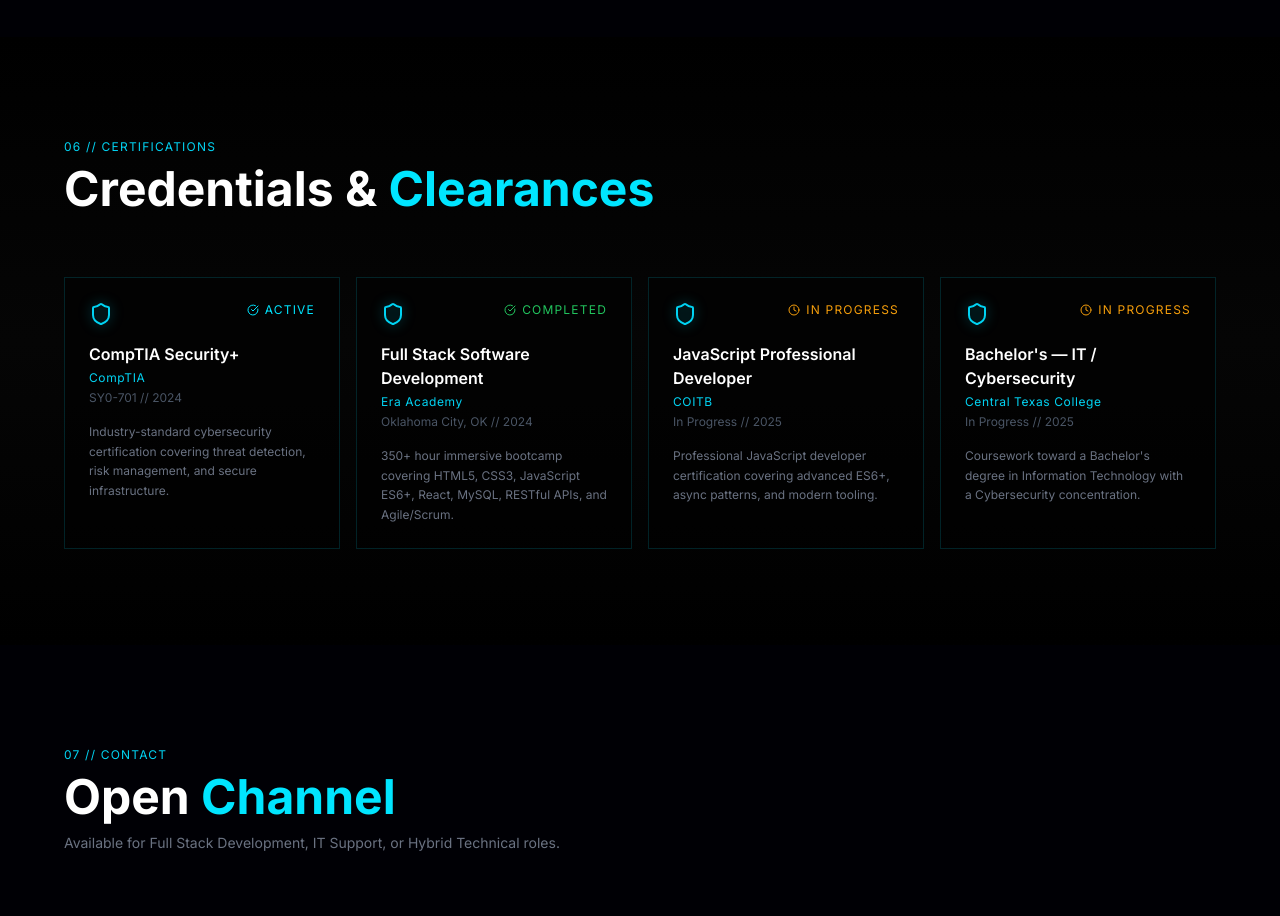
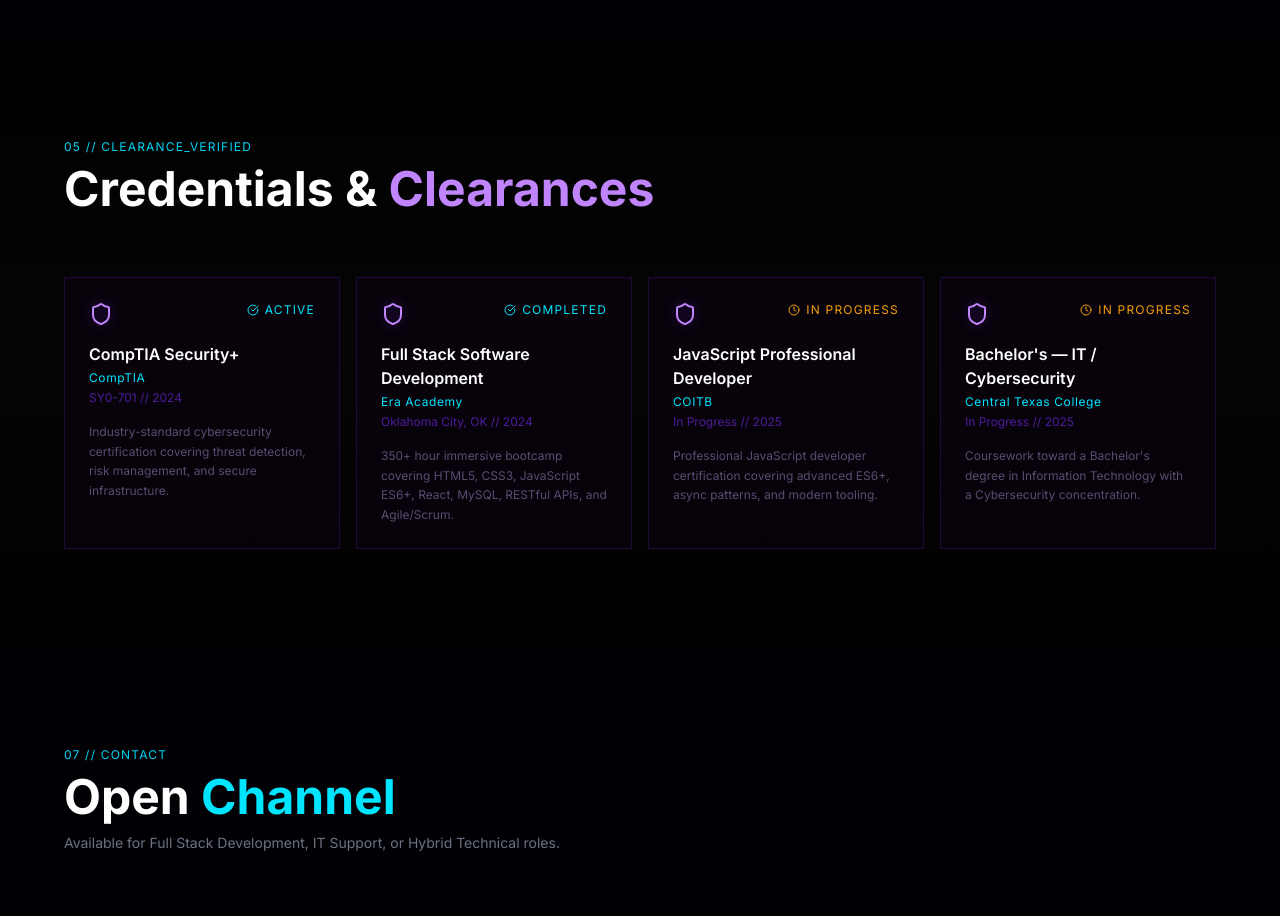
Before and after one commit to jonmasropian/Masropian-portfolio-template, a Next.js app: page / in a window 1280 px wide. Shown: the part 5000-5916 px from the top of the page. Built offline with nearby package versions, Linux system fonts and the light colour scheme.

Commit message:
feat: update Certifications section to void purple styling

```diff
--- a/src/components/portfolio/Certifications/CertCard.tsx
+++ b/src/components/portfolio/Certifications/CertCard.tsx
@@ -17,7 +17,7 @@
 export default function CertCard({ name, issuer, code, status, year, description, index, isVisible }: Props) {
   const isActive = status === 'Active' || status === 'Completed';
   const StatusIcon = isActive ? CheckCircle : Clock;
-  const statusColor = status === 'Active' ? '#00E5FF' : status === 'Completed' ? '#22C55E' : '#F59E0B';
+  const statusColor = status === 'Active' ? '#00e5ff' : status === 'Completed' ? '#00e5ff' : '#F59E0B';
 
   return (
     <motion.div
@@ -25,12 +25,12 @@
       initial="hidden"
       animate={isVisible ? 'visible' : 'hidden'}
       transition={{ delay: index * 0.1 }}
-      whileHover={{ y: -4, borderColor: 'rgba(0,229,255,0.5)' }}
+      whileHover={{ y: -4, borderColor: 'rgba(123,47,255,0.5)' }}
       className="p-6 transition-all duration-300"
-      style={{ border: '1px solid rgba(0,229,255,0.15)', background: 'rgba(0,0,0,0.5)' }}
+      style={{ border: '1px solid rgba(123,47,255,0.2)', background: 'rgba(13,0,16,0.5)' }}
     >
       <div className="flex items-start justify-between mb-4">
-        <Shield size={24} className="text-cyan-400" style={{ filter: 'drop-shadow(0 0 6px rgba(0,229,255,0.5))' }} />
+        <Shield size={24} style={{ color: '#c084fc', filter: 'drop-shadow(0 0 6px rgba(123,47,255,0.5))' }} />
         <div className="flex items-center gap-1.5" style={{ color: statusColor }}>
           <StatusIcon size={12} />
           <span className="text-xs font-mono tracking-widest">{status.toUpperCase()}</span>
@@ -38,9 +38,9 @@
       </div>
 
       <h3 className="text-white font-semibold text-base mb-1">{name}</h3>
-      <div className="text-cyan-400 font-mono text-xs tracking-wider mb-1">{issuer}</div>
-      <div className="text-gray-600 font-mono text-xs mb-4">{code} // {year}</div>
-      <p className="text-gray-500 text-xs font-mono leading-relaxed">{description}</p>
+      <div className="font-mono text-xs tracking-wider mb-1" style={{ color: '#00e5ff' }}>{issuer}</div>
+      <div className="font-mono text-xs mb-4" style={{ color: 'rgba(123,47,255,0.6)' }}>{code} // {year}</div>
+      <p className="text-xs font-mono leading-relaxed" style={{ color: 'rgba(160,140,200,0.55)' }}>{description}</p>
     </motion.div>
   );
 }
--- a/src/components/portfolio/Certifications/index.tsx
+++ b/src/components/portfolio/Certifications/index.tsx
@@ -19,9 +19,9 @@
           animate={isVisible ? 'visible' : 'hidden'}
           className="mb-16"
         >
-          <span className="text-xs font-mono text-cyan-400 tracking-widest">06 // CERTIFICATIONS</span>
+          <span className="text-xs font-mono text-cyan-400 tracking-widest">05 // CLEARANCE_VERIFIED</span>
           <h2 className="text-4xl md:text-5xl font-bold text-white mt-2">
-            Credentials &amp; <span style={{ color: '#00E5FF' }}>Clearances</span>
+            Credentials &amp; <span style={{ color: '#c084fc' }}>Clearances</span>
           </h2>
         </motion.div>
 
```
